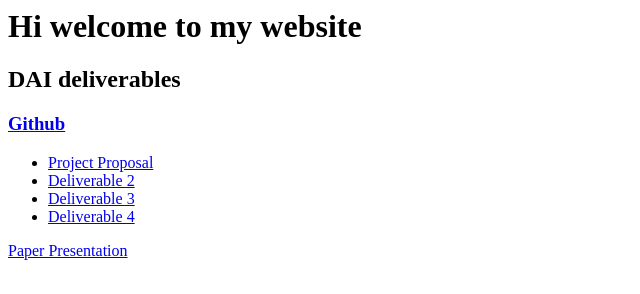
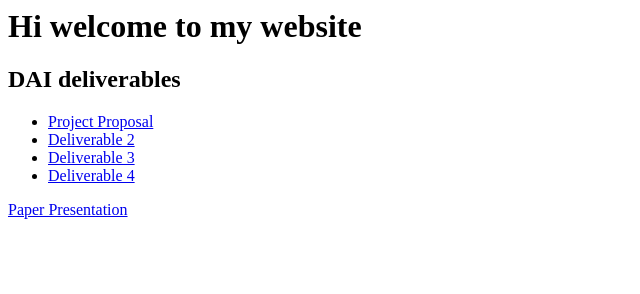
Before and after one commit to mkarle/markkarlewebsite, a plain HTML site: page index.html in a window 1280 px wide. Shown: the whole page, without its empty margins (0-640 px from the left). Drawn offline with Linux system fonts and the light colour scheme.

```diff
--- a/index.html
+++ b/index.html
@@ -4,7 +4,6 @@
     <h1>Hi welcome to my website</h1>
 
     <h2>DAI deliverables</h2>
-    <h3><a href="http://github.com/mkarle/biaxial-rnn-music-composition">Github</h3>
     <ul>
         <li><a href="public/Multiagent Musicians.docx">Project Proposal</a></li>
         <li><a href="public/Deliverable 2.docx">Deliverable 2</a></li>
```
